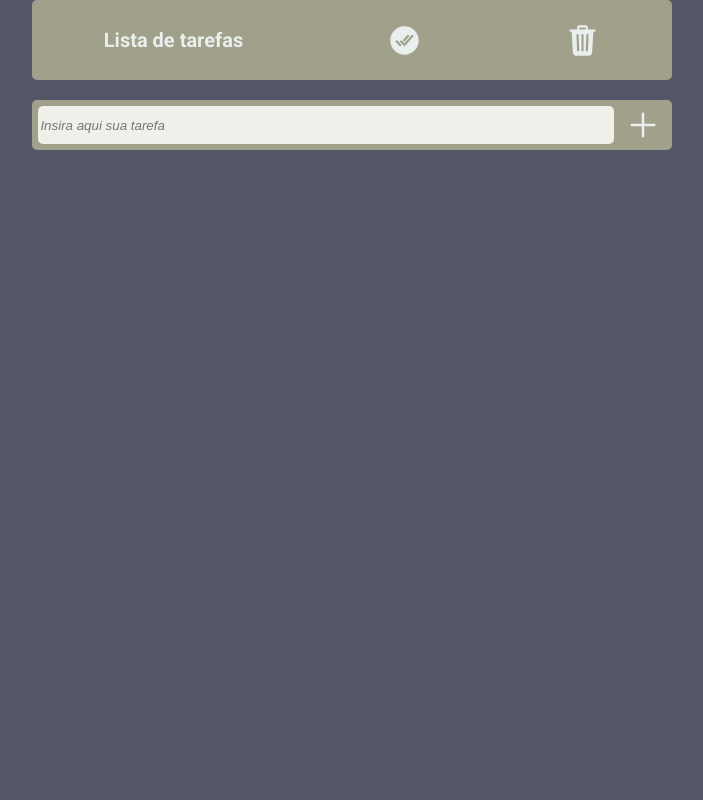
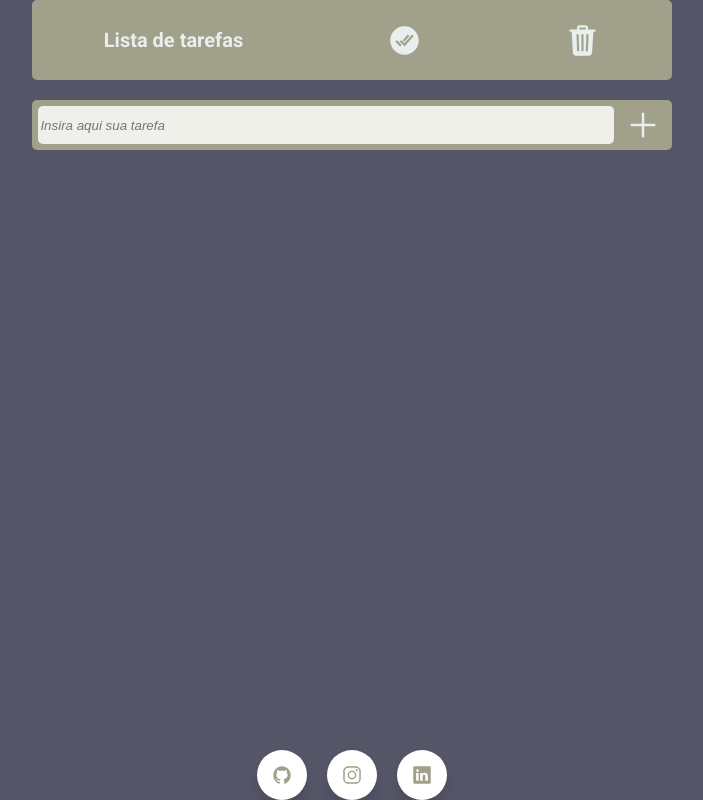
Before and after one commit to gavuolo/To-do-list, a plain HTML site: page index.html in a window 1280 px wide. Shown: the whole page, without its empty margins (288-991 px from the left). Drawn offline with nearby package versions, Linux system fonts and the light colour scheme.

Commit message:
add redes sociais

```diff
--- a/CSS/style.css
+++ b/CSS/style.css
@@ -1,9 +1,12 @@
 @import url('https://fonts.googleapis.com/css2?family=Roboto:ital,wght@0,300;0,400;0,700;1,400;1,700&display=swap');
 
+
 body{
+    height: 100%;
     font-family: 'Roboto', sans-serif;
     font-size: 20px;
     background-color: #555568;
+    position: relative;
 }
 
 h1{
@@ -11,6 +14,10 @@ h1{
 }
 *{
     box-sizing: border-box;
+}
+a{
+    color: inherit;
+    text-decoration: none;
 }
 
 /**/
@@ -32,9 +39,6 @@ h1{
 }
 .top-bar ion-icon:hover{
     color: rgba(0, 0, 0, 0.2);
-}
-.bar{
-    width: 100%;
 }
 
 /**/
@@ -93,10 +97,7 @@ input:focus{
     flex-direction: column;
 }
 
-@keyframes teste {
-    from {opacity: 0;}
-    to {opacity: 1;}
-}
+
 
 .list{
     height: auto;
@@ -113,6 +114,10 @@ input:focus{
     box-shadow: 1px 1px 1px 1px rgba(0, 0, 0, 0.2);
 }
 
+@keyframes teste {
+    from {opacity: 0;}
+    to {opacity: 1;}
+}
 .list:last-child{
     animation-name: teste;
     animation-duration: 1s;
@@ -130,17 +135,67 @@ input:focus{
     cursor: pointer;
 }
 
-.list ion-icon{
-    visibility: hidden;
+.list ion-icon:hover{
+    padding: 0;
+    transition: width 2s;
+    cursor: pointer;
+    color: rgba(0, 0, 0, 0.2);
 }
 
-.list:hover ion-icon{
-    visibility: visible;
-    padding: 1%;
-    transition: width 2s;
+/**/
+.info {
+    width: 100%;
+    height: 50px;
+    position: fixed;
+    bottom: 0;
+    left: 0;
+}
+.icons{
+    width: 50%;
+    height: 100%;
+    margin: 0 auto;
+    display: flex;
+    align-items: center;
+    justify-content: center;
+    flex-direction: row;
+}
+.icons ul{
+    display: flex;
+}
+.icons li{
+    border-radius: 100%;
+    color:#a0a08b;
+    background: #ffffff;
+    border-radius: 50%;
+    padding: 15px;
+    margin: 10px;
+    width: 50px;
+    height: 50px;
+    font-size: 18px;
+    display: flex;
+    justify-content: center;
+    align-items: center;
+    flex-direction: row;
+    box-shadow: 0 10px 10px rgba(0, 0, 0, 0.1);
     cursor: pointer;
 }
+.icons ion-icon{
+    width: 50px;
+    height: 50px;
+}
 
+.icons li:nth-child(1):hover{
+    background-color: #333333;
+    color:#ffffff;
+}
+.icons li:nth-child(2):hover{
+    background: #E4405F;
+    color: #ffffff;
+}
+.icons li:nth-child(3):hover{
+    background:#0077B5;
+    color: #ffffff;
+}
 /*breakpoint*/
 
 @media (max-width: 900px){
--- a/index.html
+++ b/index.html
@@ -31,6 +31,18 @@
             <ul></ul>
         </div>
     </main>
+    <bottom>
+        <div class="info">
+            <div class="icons">
+                <ul>
+                    <li><a href="https://github.com/gavuolo" target="_blank"></a><ion-icon name="logo-github"></ion-icon></li>
+                    <li><ion-icon name="logo-instagram"></ion-icon></li>
+                    <li><ion-icon name="logo-linkedin"></ion-icon></li>
+                </ul>
+            </div>
+
+        </div>
+    </bottom>
 
     <script src="https://unpkg.com/ionicons@5.5.2/dist/ionicons/ionicons.js"></script>
     <script src="script.js"></script>
--- a/script.js
+++ b/script.js
@@ -43,8 +43,8 @@ function addTarefa() {
     let divAdd = document.querySelector('.all-list ul')
     if(novaTarefa != '' && novaTarefa != undefined){
         divAdd.innerHTML += `
-        <div class="list">
-            <li onclick="completarTarefa(this)">${novaTarefa}</li>
+        <div onclick="completarTarefa(this)" class="list">
+            <li>${novaTarefa}</li>
             <span><ion-icon onclick="deletarTarefa(this)" name="trash-outline"></ion-icon>
             </span>
         </div>
@@ -69,14 +69,14 @@ function deletarTarefa(div){
 
 //Adicionar o efeito de "tarefa completada"
 function completarTarefa(div){
-    div.parentNode.classList.toggle('complete')
+    div.classList.toggle('complete')
     salvarLocalStorage()
 }
 
 //Botão de completar todas as tarefas
 function completarTodos(){
 
-    let lista = document.querySelectorAll('.list')
+    let lista = document.querySelectorAll('div .list')
     for(let i = 0; i < lista.length; i++){
         lista[i].classList.toggle('complete')
     }
```
